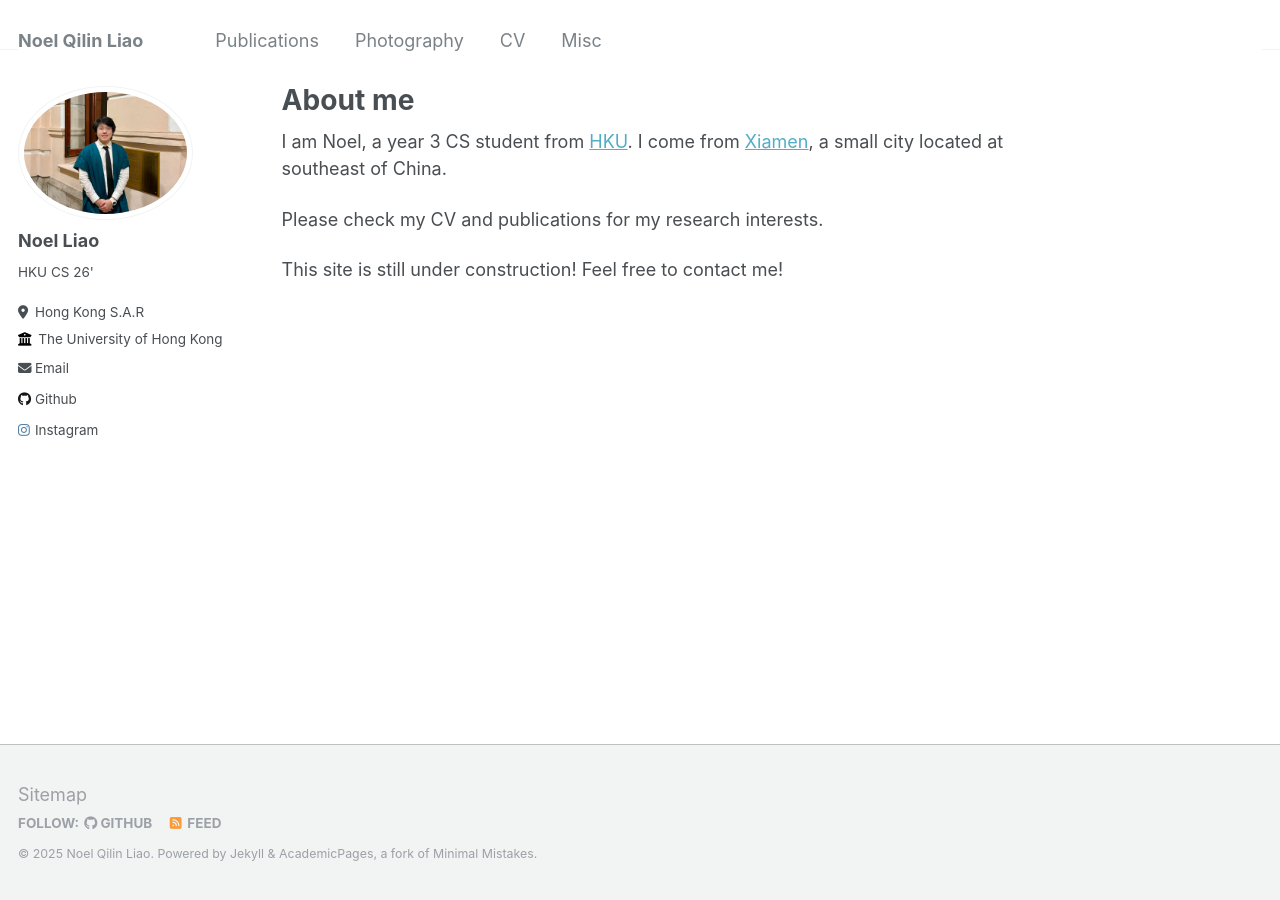
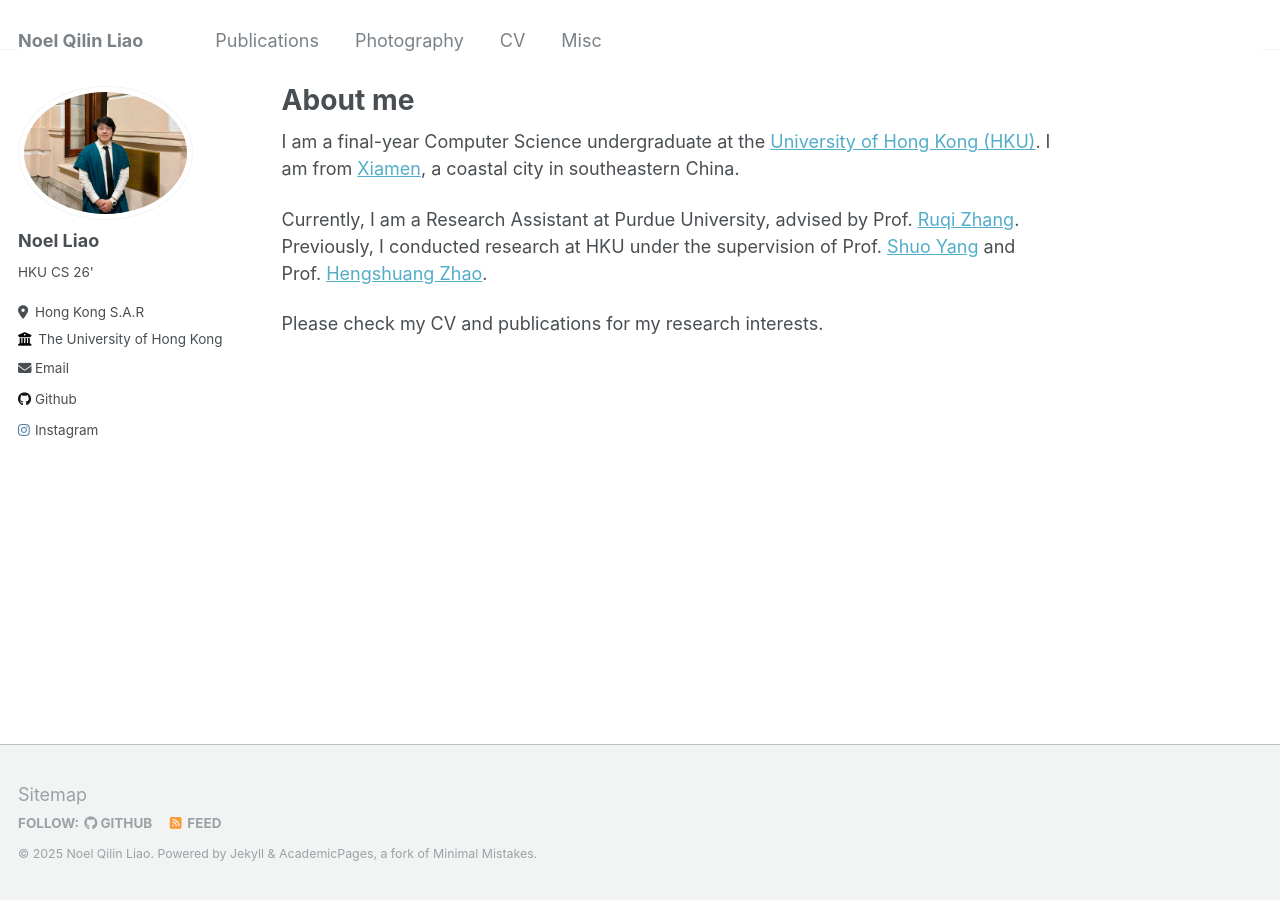
Before and after one commit to kxwhiowo/kxwhiowo.github.io, a Jekyll site: the page built from _pages/about.md, in a window 1280 px wide. Built offline with Jekyll 4.4.1, drawn with Linux system fonts in a browser that asks for light colours.

Commit message:
update about

```diff
--- a/_pages/about.md
+++ b/_pages/about.md
@@ -7,8 +7,8 @@ redirect_from:
   - /about.html
 ---
 
-I am Noel, a year 3 CS student from [HKU](https://www.hku.hk). I come from [Xiamen](https://en.wikipedia.org/wiki/Xiamen), a small city located at southeast of China.
+I am a final-year Computer Science undergraduate at the [University of Hong Kong (HKU)](https://www.hku.hk). I am from [Xiamen](https://en.wikipedia.org/wiki/Xiamen), a coastal city in southeastern China.
+
+Currently, I am a Research Assistant at Purdue University, advised by Prof. [Ruqi Zhang](https://ruqizhang.github.io/). Previously, I conducted research at HKU under the supervision of Prof. [Shuo Yang](https://shuoyang-1998.github.io/) and Prof. [Hengshuang Zhao](https://hszhao.github.io/).
 
 Please check my CV and publications for my research interests.
-
-This site is still under construction! Feel free to contact me!
```
Also changed, not shown: _pages/cv.md (+4 -3 lines), _pages/misc.md (+1 -1 lines).
